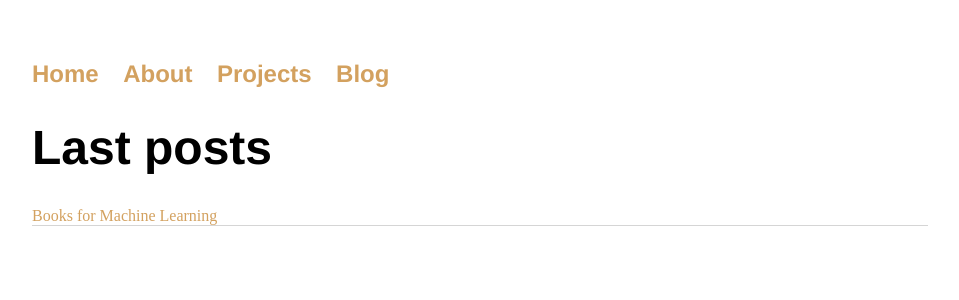
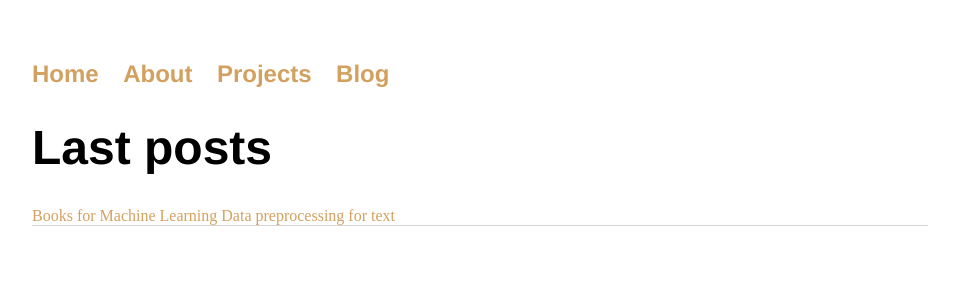
Before and after one commit to NikaChe/nikache.github.io, a Jekyll site: the page built from index.html, in a window 1280 px wide. Shown: the top 300 px of the page, without its empty margins (160-1119 px from the left). Built offline with Jekyll 4.4.1, drawn with Linux system fonts in a browser that asks for light colours.

Commit message:
Update index.html

```diff
--- a/index.html
+++ b/index.html
@@ -4,5 +4,9 @@ title: Blog
 ---
 <div class="blurb">
 	<h1>Last posts</h1>
+
 	<a href='https://nikache.github.io/2019/01/21/Book_recommendations.html'>Books for Machine Learning</a>
+
+	<a href='https://nikache.github.io/2019/06/06/Introduction-into-NLP.html'>Data preprocessing for text</a>
+
 </div><!-- /.blurb -->
```
